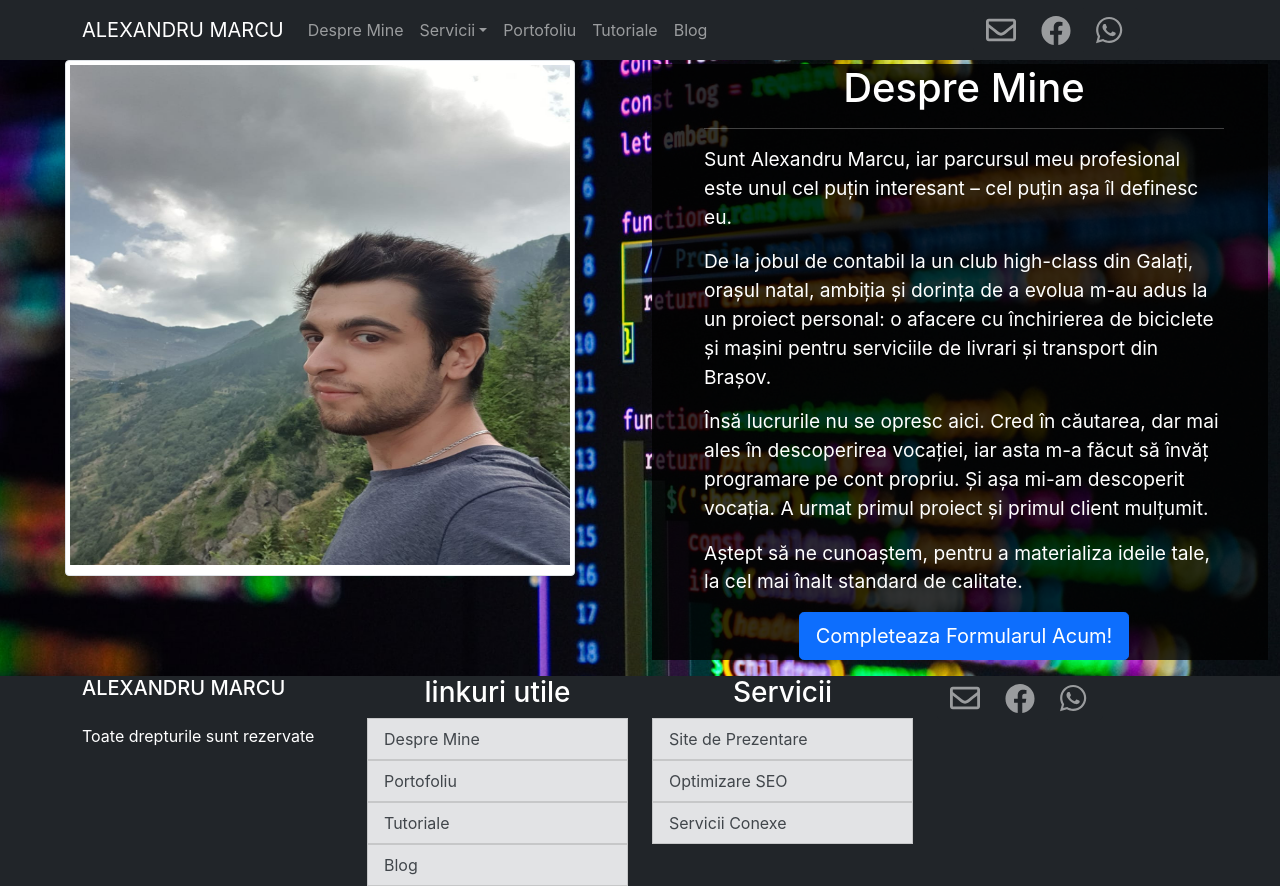
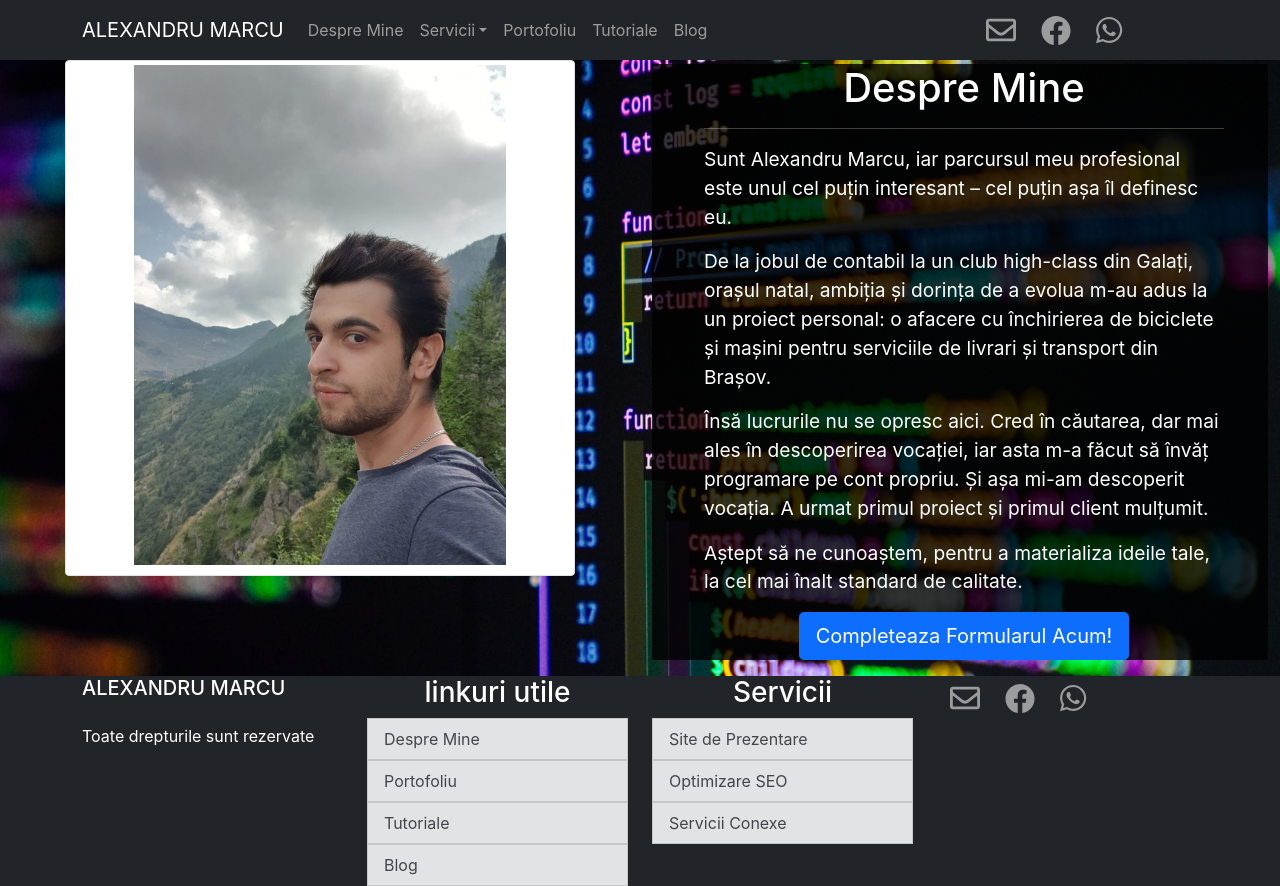
Before and after one commit to MarcGames1/MyNewWebsite, a Next.js app: page /despre in a window 1280 px wide. Built offline with nearby package versions, Linux system fonts and the light colour scheme.

Commit message:
Update despre.tsx

```diff
--- a/pages/despre.tsx
+++ b/pages/despre.tsx
@@ -10,7 +10,7 @@ const Despre = () =>{
     <Col md={6}>
     <div className= 'd-flex align-items-center justify-items-center'>
         <div className=' mx-auto my-auto img-thumbnail'>
-        <Image className={styles.img} src="/img/despre/Eu.jpg" width={500} height={500} layout='intrinsic'  />
+        <Image className={styles.img} src="/img/despre/Eu.jpg" width={500} height={500}  objectFit='contain'  layout='intrinsic'  />
         </div>
 
     </div>
```
